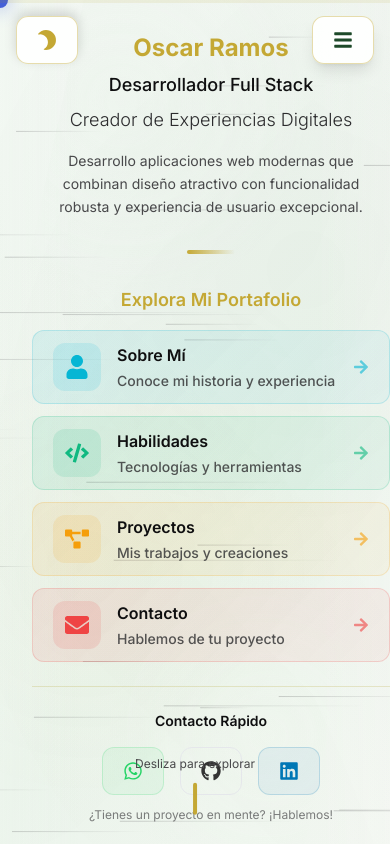
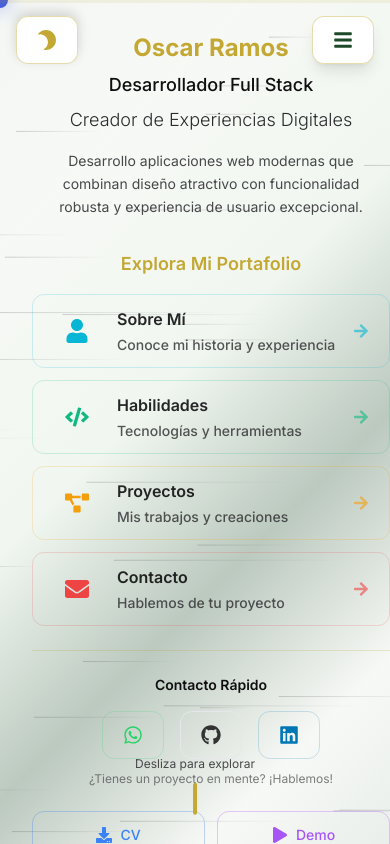
Before and after one commit to RamosOA/Plantilla_Portafolio, a Next.js app: page / in a window 390 px wide. Built offline with nearby package versions, Linux system fonts and the light colour scheme.

Commit message:
inicio movil arreglado

```diff
--- a/app/layout.tsx
+++ b/app/layout.tsx
@@ -28,9 +28,6 @@ export default function RootLayout({
       <body className={`${inter.className} bg-zinc-900 text-white overflow-x-hidden safe-area-padding mobile-no-overscroll`}>
         <ThemeProvider>
           {}
-          <div className="fixed inset-0 -z-10">
-            <div className="animated-bg-continuous" />
-          </div>
 
           <EnableBodyHorizontalScroll />
           <ParticleBackground />
--- a/components/mobile/MobileHeroSection.tsx
+++ b/components/mobile/MobileHeroSection.tsx
@@ -73,18 +73,7 @@ const MobileHeroSection: React.FC<MobileHeroSectionProps> = ({
         </motion.div>
       )}
 
-      {/* Decorative element */}
-      <motion.div
-        initial={{ opacity: 0, scale: 0 }}
-        animate={{ opacity: 1, scale: 1 }}
-        transition={{ duration: 0.8, delay: 1 }}
-        className="flex justify-center pt-4"
-      >
-        <div
-          className="w-12 h-1 rounded-full"
-          style={{ background: 'linear-gradient(90deg, var(--primary-100), transparent)' }}
-        />
-      </motion.div>
+      {/* Decorative element removed for clean background */}
     </div>
   );
 };
--- a/components/mobile/MobileInicioSection.tsx
+++ b/components/mobile/MobileInicioSection.tsx
@@ -101,7 +101,7 @@ const MobileInicioSection = () => {
             onClick={openWhatsApp}
             className="w-full p-4 rounded-xl border cursor-pointer transition-all duration-300 active:scale-95"
             style={{
-              background: 'linear-gradient(135deg, rgba(37, 211, 102, 0.1), rgba(37, 211, 102, 0.05))',
+              background: 'transparent',
               borderColor: 'rgba(37, 211, 102, 0.3)',
               backdropFilter: 'blur(20px)'
             }}
--- a/components/mobile/MobileNavigationCard.tsx
+++ b/components/mobile/MobileNavigationCard.tsx
@@ -48,7 +48,7 @@ const MobileNavigationCard: React.FC<MobileNavigationCardProps> = ({
         onClick={onClick}
         className="w-full p-4 rounded-xl border cursor-pointer group transition-all duration-300 active:scale-95"
         style={{
-          background: 'rgba(173, 153, 27, 0.08)',
+          background: 'transparent',
           borderColor: 'rgba(173, 153, 27, 0.2)',
           backdropFilter: 'blur(20px)'
         }}
@@ -74,7 +74,7 @@ const MobileNavigationCard: React.FC<MobileNavigationCardProps> = ({
           <div className="flex-shrink-0">
             <motion.div
               className="w-8 h-8 rounded-full flex items-center justify-center"
-              style={{ background: 'rgba(173, 153, 27, 0.2)' }}
+              style={{ background: 'transparent' }}
               whileHover={{ scale: 1.1 }}
             >
               <span
--- a/components/mobile/MobileNavigationSectionCard.tsx
+++ b/components/mobile/MobileNavigationSectionCard.tsx
@@ -25,6 +25,35 @@ interface NavigationItem {
 }
 
 const MobileNavigationSectionCard = () => {
+  const [activeSection, setActiveSection] = React.useState('inicio');
+
+  React.useEffect(() => {
+    const updateActiveSection = () => {
+      const scrollY = window.scrollY;
+      const windowHeight = window.innerHeight;
+
+      // Definir los rangos de scroll para cada sección
+      if (scrollY < windowHeight * 0.5) {
+        setActiveSection('inicio');
+      } else if (scrollY < windowHeight * 1.5) {
+        setActiveSection('sobremi');
+      } else if (scrollY < windowHeight * 2.5) {
+        setActiveSection('habilidades');
+      } else if (scrollY < windowHeight * 3.5) {
+        setActiveSection('proyectos');
+      } else {
+        setActiveSection('contacto');
+      }
+    };
+
+    // Detectar inicialmente
+    updateActiveSection();
+
+    // Escuchar scroll
+    window.addEventListener('scroll', updateActiveSection, { passive: true });
+
+    return () => window.removeEventListener('scroll', updateActiveSection);
+  }, []);
   const navigationItems: NavigationItem[] = [
     {
       id: 'sobremi',
@@ -95,6 +124,48 @@ const MobileNavigationSectionCard = () => {
     }
   };
 
+  // Función para obtener el estado dinámico basado en la sección activa
+  const getStatusInfo = () => {
+    switch (activeSection) {
+      case 'inicio':
+        return {
+          text: 'Explorando el portafolio',
+          color: '#06B6D4',
+          icon: '🏠'
+        };
+      case 'sobremi':
+        return {
+          text: 'Conociendo mi historia',
+          color: '#06B6D4',
+          icon: '👨‍💻'
+        };
+      case 'habilidades':
+        return {
+          text: 'Revisando habilidades',
+          color: '#10B981',
+          icon: '⚡'
+        };
+      case 'proyectos':
+        return {
+          text: 'Explorando proyectos',
+          color: '#F59E0B',
+          icon: '🚀'
+        };
+      case 'contacto':
+        return {
+          text: 'Listo para colaborar',
+          color: '#EF4444',
+          icon: '💬'
+        };
+      default:
+        return {
+          text: 'Disponible para nuevos proyectos',
+          color: '#10B981',
+          icon: '✨'
+        };
+    }
+  };
+
   return (
     <div className="space-y-6">
       {/* Main Navigation */}
@@ -112,14 +183,17 @@ const MobileNavigationSectionCard = () => {
         </h3>
 
         <div className="grid grid-cols-1 gap-3">
-          {navigationItems.map((item, index) => (
+          {navigationItems.map((item, index) => {
+            const isActive = activeSection === item.id;
+            return (
               <motion.button
                 key={item.id}
                 onClick={() => scrollToSection(item.id)}
                 className="group relative overflow-hidden rounded-2xl p-4 border transition-all duration-300"
                 style={{
-                background: item.bgGradient,
-                borderColor: `${item.color}30`
+                  background: isActive ? `${item.color}15` : 'transparent',
+                  borderColor: isActive ? `${item.color}60` : `${item.color}30`,
+                  borderWidth: isActive ? '2px' : '1px'
                 }}
                 initial={{ opacity: 0, x: -50 }}
                 animate={{ opacity: 1, x: 0 }}
@@ -127,18 +201,22 @@ const MobileNavigationSectionCard = () => {
                 whileHover={{ scale: 1.02, y: -2 }}
                 whileTap={{ scale: 0.98 }}
               >
-              {/* Background animation */}
+                {/* Active indicator */}
+                {isActive && (
                   <motion.div
-                className="absolute inset-0 opacity-0 group-hover:opacity-20"
-                style={{ background: item.color }}
+                    className="absolute left-0 top-0 bottom-0 w-1 rounded-r-full"
+                    style={{ backgroundColor: item.color }}
+                    initial={{ scaleY: 0 }}
+                    animate={{ scaleY: 1 }}
                     transition={{ duration: 0.3 }}
                   />
+                )}
 
                 <div className="flex items-center space-x-4 relative z-10">
                   <div
                     className="p-3 rounded-xl"
                     style={{
-                    backgroundColor: `${item.color}20`,
+                      backgroundColor: isActive ? `${item.color}20` : 'transparent',
                       color: item.color
                     }}
                   >
@@ -148,37 +226,40 @@ const MobileNavigationSectionCard = () => {
                   <div className="flex-1 text-left">
                     <h4
                       className="font-semibold text-base mb-1"
-                    style={{ color: 'var(--text-100)' }}
+                      style={{
+                        color: isActive ? item.color : 'var(--text-100)',
+                        opacity: isActive ? 1 : 0.9
+                      }}
                     >
                       {item.label}
                     </h4>
                     <p
-                    className="text-sm opacity-80"
-                    style={{ color: 'var(--text-200)' }}
+                      className="text-sm"
+                      style={{
+                        color: isActive ? item.color : 'var(--text-200)',
+                        opacity: isActive ? 0.9 : 0.8
+                      }}
                     >
                       {item.description}
                     </p>
                   </div>
 
                   <motion.div
-                  className="opacity-60 group-hover:opacity-100 group-hover:translate-x-1"
-                  style={{ color: item.color }}
+                    className="group-hover:opacity-100 group-hover:translate-x-1"
+                    style={{
+                      color: item.color,
+                      opacity: isActive ? 1 : 0.6
+                    }}
                     transition={{ duration: 0.2 }}
                   >
                     <FaArrowRight size={16} />
                   </motion.div>
                 </div>
 
-              {/* Ripple effect */}
-              <motion.div
-                className="absolute bottom-0 left-0 h-1 rounded-full"
-                style={{ backgroundColor: item.color }}
-                initial={{ width: 0 }}
-                whileHover={{ width: '100%' }}
-                transition={{ duration: 0.3 }}
-              />
+                {/* Ripple effect removed for clean background */}
               </motion.button>
-          ))}
+            );
+          })}
         </div>
       </motion.div>
 
@@ -204,7 +285,7 @@ const MobileNavigationSectionCard = () => {
               onClick={action.action}
               className="p-4 rounded-2xl border transition-all duration-300 group"
               style={{
-                background: `${action.color}10`,
+                background: 'transparent',
                 borderColor: `${action.color}30`,
                 color: action.color
               }}
@@ -215,11 +296,7 @@ const MobileNavigationSectionCard = () => {
               whileTap={{ scale: 0.95 }}
             >
               <action.icon size={20} />
-              <motion.div
-                className="absolute inset-0 rounded-2xl opacity-0 group-hover:opacity-10"
-                style={{ background: action.color }}
-                transition={{ duration: 0.3 }}
-              />
+              {/* Hover effect removed for clean background */}
             </motion.button>
           ))}
         </div>
@@ -245,7 +322,7 @@ const MobileNavigationSectionCard = () => {
         <motion.button
           className="p-4 rounded-xl border transition-all duration-300 group"
           style={{
-            background: 'rgba(59, 130, 246, 0.1)',
+            background: 'transparent',
             borderColor: 'rgba(59, 130, 246, 0.3)',
             color: '#3B82F6'
           }}
@@ -265,7 +342,7 @@ const MobileNavigationSectionCard = () => {
         <motion.button
           className="p-4 rounded-xl border transition-all duration-300 group"
           style={{
-            background: 'rgba(168, 85, 247, 0.1)',
+            background: 'transparent',
             borderColor: 'rgba(168, 85, 247, 0.3)',
             color: '#A855F7'
           }}
@@ -287,21 +364,22 @@ const MobileNavigationSectionCard = () => {
         transition={{ duration: 0.6, delay: 1.3 }}
         className="flex items-center justify-center space-x-2 p-3 rounded-xl"
         style={{
-          background: 'rgba(16, 185, 129, 0.1)',
-          border: '1px solid rgba(16, 185, 129, 0.3)'
+          background: 'transparent',
+          border: `1px solid ${getStatusInfo().color}30`
         }}
       >
         <motion.div
-          className="w-3 h-3 rounded-full"
-          style={{ backgroundColor: '#10B981' }}
+          className="text-lg"
           animate={{ scale: [1, 1.2, 1] }}
           transition={{ duration: 2, repeat: Infinity }}
-        />
+        >
+          {getStatusInfo().icon}
+        </motion.div>
         <span
           className="text-xs font-medium"
-          style={{ color: '#10B981' }}
+          style={{ color: getStatusInfo().color }}
         >
-          Disponible para nuevos proyectos
+          {getStatusInfo().text}
         </span>
       </motion.div>
     </div>
--- a/styles/globals.css
+++ b/styles/globals.css
@@ -441,16 +441,15 @@ section {
 
 @media (max-width: 950px) {
   .animated-bg-continuous {
-    background-size: 250% 250%;
-    animation-duration: 30s;
+    display: none !important;
   }
 
   .animated-bg-continuous::before {
-    animation-duration: 40s;
+    display: none !important;
   }
 
   .animated-bg-continuous::after {
-    animation-duration: 50s;
+    display: none !important;
   }
 }
 
@@ -722,17 +721,15 @@ section {
 
   /* Mobile background adjustments with better performance */
   .animated-bg-continuous {
-    background-size: 200% 200% !important;
-    animation-duration: 40s !important;
-    will-change: transform !important;
+    display: none !important;
   }
 
   .animated-bg-continuous::before {
-    animation-duration: 50s !important;
+    display: none !important;
   }
 
   .animated-bg-continuous::after {
-    animation-duration: 60s !important;
+    display: none !important;
   }
 
   /* Enhanced mobile button and interactive elements */
```
Also changed, not shown: components/MobileMenuWrapper.tsx (+8 -8 lines). Lines whose indentation alone changed are shown as unchanged.
